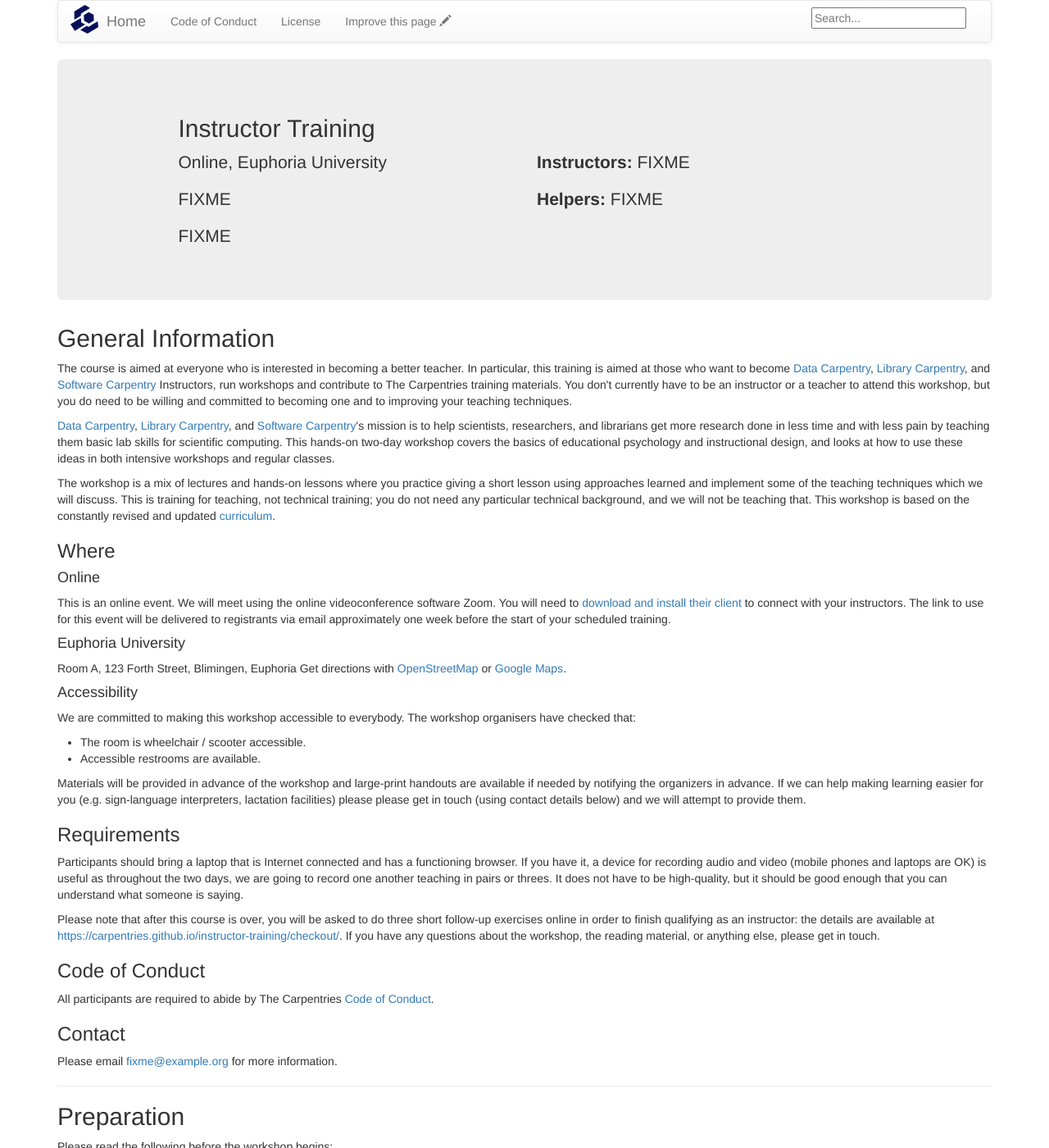
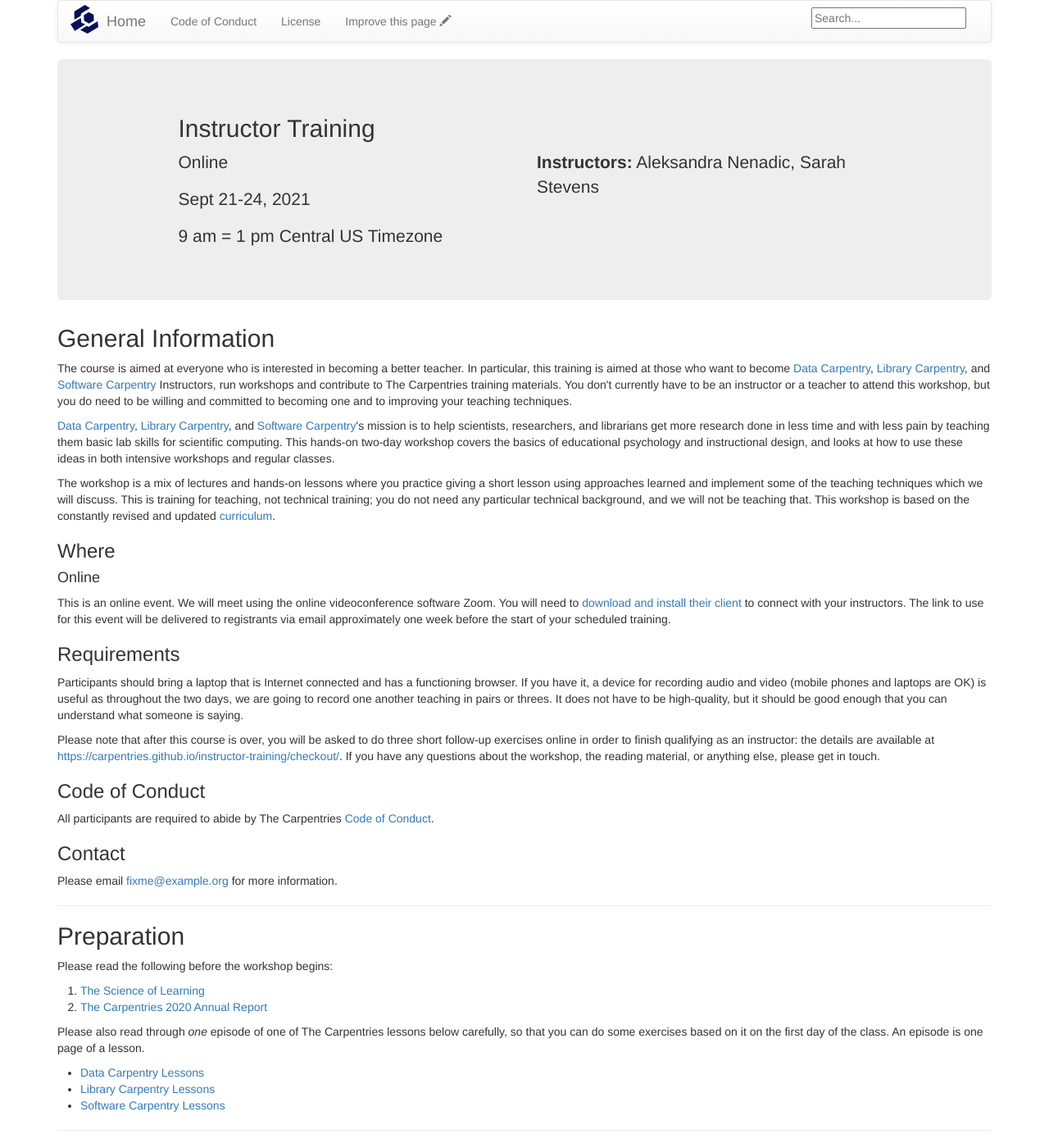
Before and after one commit to carpentries-workshops/2021-09-21-ttt-online-CDT, a Jekyll site: the page built from index.md, in a window 1280 px wide and 1400 px high. Shown: the whole window at 82% size. Built offline with Jekyll 4.4.1, drawn with Linux system fonts in a browser that asks for light colours.

Commit message:
Update index.md

```diff
--- a/index.md
+++ b/index.md
@@ -1,24 +1,20 @@
 ---
 layout: workshop      # DON'T CHANGE THIS.
 root: .               # DON'T CHANGE THIS EITHER.  (THANK YOU.)
-country: "FIXME"      # lowercase two-letter ISO country code such as "fr" (see https://en.wikipedia.org/wiki/ISO_3166-1)
-language: "FIXME"     # lowercase two-letter ISO language code such as "fr" (see https://en.wikipedia.org/wiki/ISO_639-1)
-humandate: "FIXME"    # human-readable dates for the workshop (e.g., "Feb 17-18, 2020")
-humantime: "FIXME"    # human-readable times for the workshop (e.g., "9:00 am - 4:30 pm")
-startdate: FIXME      # machine-readable start date for the workshop in YYYY-MM-DD format like 2015-01-01
-enddate: FIXME        # machine-readable end date for the workshop in YYYY-MM-DD format like 2015-01-02
-instructor: ["FIXME"] # boxed, comma-separated list of instructors' names as strings, like ["Kay McNulty", "Betty Jennings", "Betty Snyder"]
-helper: ["FIXME"]     # boxed, comma-separated list of helpers' names, like ["Marlyn Wescoff", "Fran Bilas", "Ruth Lichterman"]
+country: "us"      # lowercase two-letter ISO country code such as "fr" (see https://en.wikipedia.org/wiki/ISO_3166-1)
+language: "en"     # lowercase two-letter ISO language code such as "fr" (see https://en.wikipedia.org/wiki/ISO_639-1)
+humandate: "Sept 21-24, 2021"    # human-readable dates for the workshop (e.g., "Feb 17-18, 2020")
+humantime: "9 am = 1 pm Central US Timezone"    # human-readable times for the workshop (e.g., "9:00 am - 4:30 pm")
+startdate: 2021-09-21      # machine-readable start date for the workshop in YYYY-MM-DD format like 2015-01-01
+enddate: 2021-09-24        # machine-readable end date for the workshop in YYYY-MM-DD format like 2015-01-02
+instructor: ["Aleksandra Nenadic", "Sarah Stevens"] # boxed, comma-separated list of instructors' names as strings, like ["Kay McNulty", "Betty Jennings", "Betty Snyder"]
+#helper: ["FIXME"]     # boxed, comma-separated list of helpers' names, like ["Marlyn Wescoff", "Fran Bilas", "Ruth Lichterman"]
 contact: ["fixme@example.org"]    # boxed, comma-separated list of contact email addresses for the host, lead instructor, or whoever else is handling questions, like ["marlyn.wescoff@example.org", "fran.bilas@example.org", "ruth.lichterman@example.org"]
 etherpad:             # optional: URL for the workshop Etherpad if there is one
 eventbrite:           # optional: alphanumeric key for Eventbrite registration, e.g., "1234567890AB" (if Eventbrite is being used)
 locations:
   - venue: "Online"
     address: ""
-
-  - venue: "Euphoria University"
-    address: "Room A, 123 Forth Street, Blimingen, Euphoria"
-    latlng: "41.7901128,-87.6007318"
 
 ---
 
```
